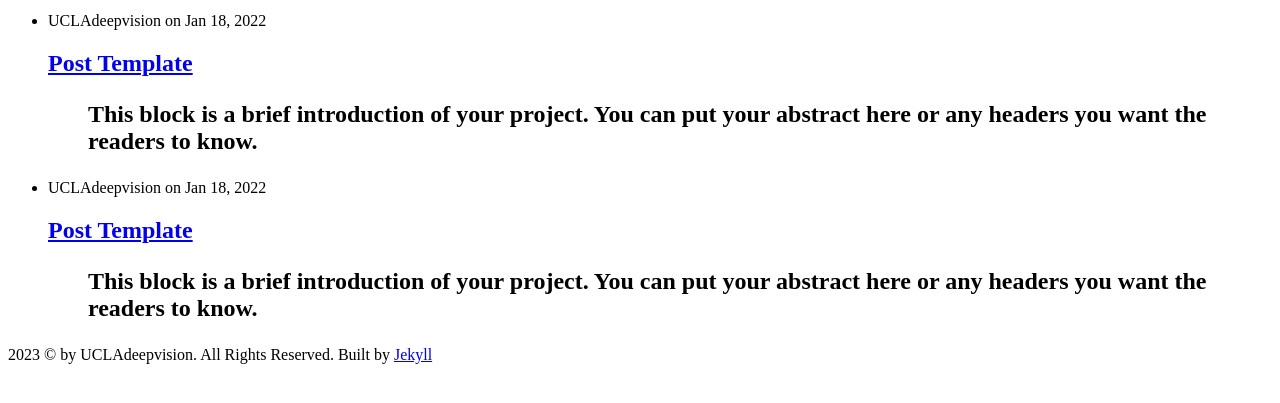
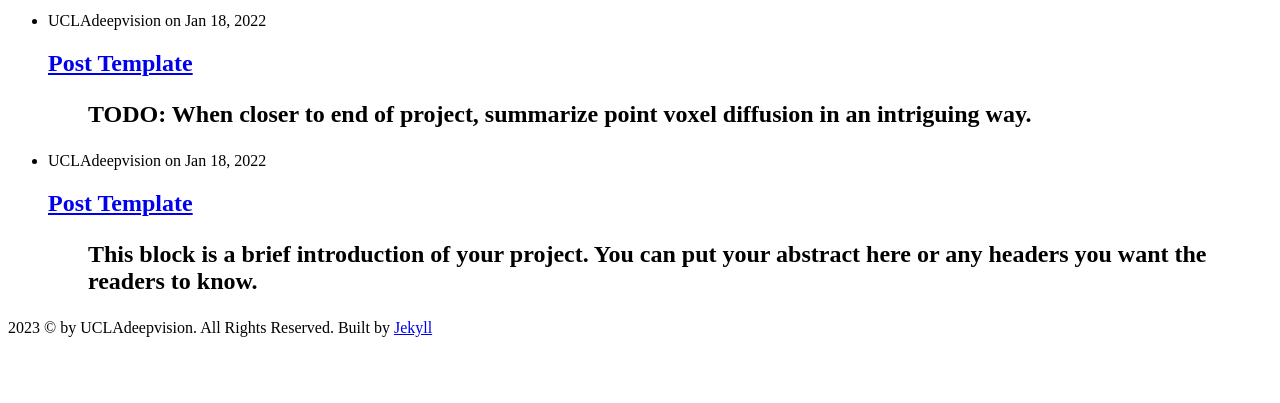
Before and after one commit to UCLAdeepvision/CS188-Projects-2023Winter, a Jekyll site: the page built from index.html, in a window 1280 px wide, cut to the strip 212-615 px from the top of the page. Built offline with Jekyll 4.4.1, drawn with Linux system fonts in a browser that asks for light colours; some of the changed lines change nothing that is shown.

Commit message:
proposal part 1

````diff
--- a/_posts/2023-01-26-team01-point-voxel-diffusion.md
+++ b/_posts/2023-01-26-team01-point-voxel-diffusion.md
@@ -7,62 +7,36 @@
 ---
 
 
-> This block is a brief introduction of your project. You can put your abstract here or any headers you want the readers to know.
-
+> TODO: When closer to end of project, summarize point voxel diffusion in an intriguing way.
 
 <!--more-->
 {: class="table-of-content"}
 * TOC
 {:toc}
 
-## Main Content
-Your survey starts here. You can refer to the [source code](https://github.com/lilianweng/lil-log/tree/master/_posts) of [lil's blogs](https://lilianweng.github.io/lil-log/) for article structure ideas or Markdown syntax. We've provided a [sample post](https://ucladeepvision.github.io/CS188-Projects-2022Winter/2017/06/21/an-overview-of-deep-learning.html) from Lilian Weng and you can find the source code [here](https://raw.githubusercontent.com/UCLAdeepvision/CS188-Projects-2022Winter/main/_posts/2017-06-21-an-overview-of-deep-learning.md)
+## Three Most Relevant Research Papers
 
-## Basic Syntax
-### Image
-Please create a folder with the name of your team id under /assets/images/, put all your images into the folder and reference the images in your main content.
+**3D Shape Generation and Completion through Point-Voxel Diffusion**
+[summary here]
 
-You can add an image to your survey like this:
-![YOLO]({{ '/assets/images/UCLAdeepvision/object_detection.png' | relative_url }})
-{: style="width: 400px; max-width: 100%;"}
-*Fig 1. YOLO: An object detection method in computer vision* [1].
+Website article: https://alexzhou907.github.io/pvd
+Paper: https://arxiv.org/abs/2104.03670
 
-Please cite the image if it is taken from other people's work.
+**PointFlow: 3D Point Cloud Generation with Continuous Normalizing Flows**
+[summary here]
 
+Website article: https://www.guandaoyang.com/PointFlow/
+Paper: https://arxiv.org/abs/1906.12320
 
-### Table
-Here is an example for creating tables, including alignment syntax.
+**Cascaded Refinement Network for Point Cloud Completion**
+[summary here]
 
-|             | column 1    |  column 2     |
-| :---        |    :----:   |          ---: |
-| row1        | Text        | Text          |
-| row2        | Text        | Text          |
+Paper: https://arxiv.org/abs/2004.03327
 
+## References
 
+[1] Zhou, Linqi et al. "3D Shape Generation and Completion Through Point-Voxel Diffusion." *Proceedings of the IEEE/CVF International Conference on Computer Vision (ICCV).* 2021.
 
-### Code Block
-```
-# This is a sample code block
-import torch
-print (torch.__version__)
-```
+[2] Yang, Guandao et al. "PointFlow: 3D Point Cloud Generation with Continuous Normalizing Flows." (2019).
 
-
-### Formula
-Please use latex to generate formulas, such as:
-
-$$
-\tilde{\mathbf{z}}^{(t)}_i = \frac{\alpha \tilde{\mathbf{z}}^{(t-1)}_i + (1-\alpha) \mathbf{z}_i}{1-\alpha^t}
-$$
-
-or you can write in-text formula $$y = wx + b$$.
-
-### More Markdown Syntax
-You can find more Markdown syntax at [this page](https://www.markdownguide.org/basic-syntax/).
-
-## Reference
-Please make sure to cite properly in your work, for example:
-
-[1] Redmon, Joseph, et al. "You only look once: Unified, real-time object detection." *Proceedings of the IEEE conference on computer vision and pattern recognition*. 2016.
-
----
+[3] Wang, Xiaogang et al. “Cascaded Refinement Network for Point Cloud Completion.” *2020 IEEE/CVF Conference on Computer Vision and Pattern Recognition (CVPR)* (2020): 787-796.
````
